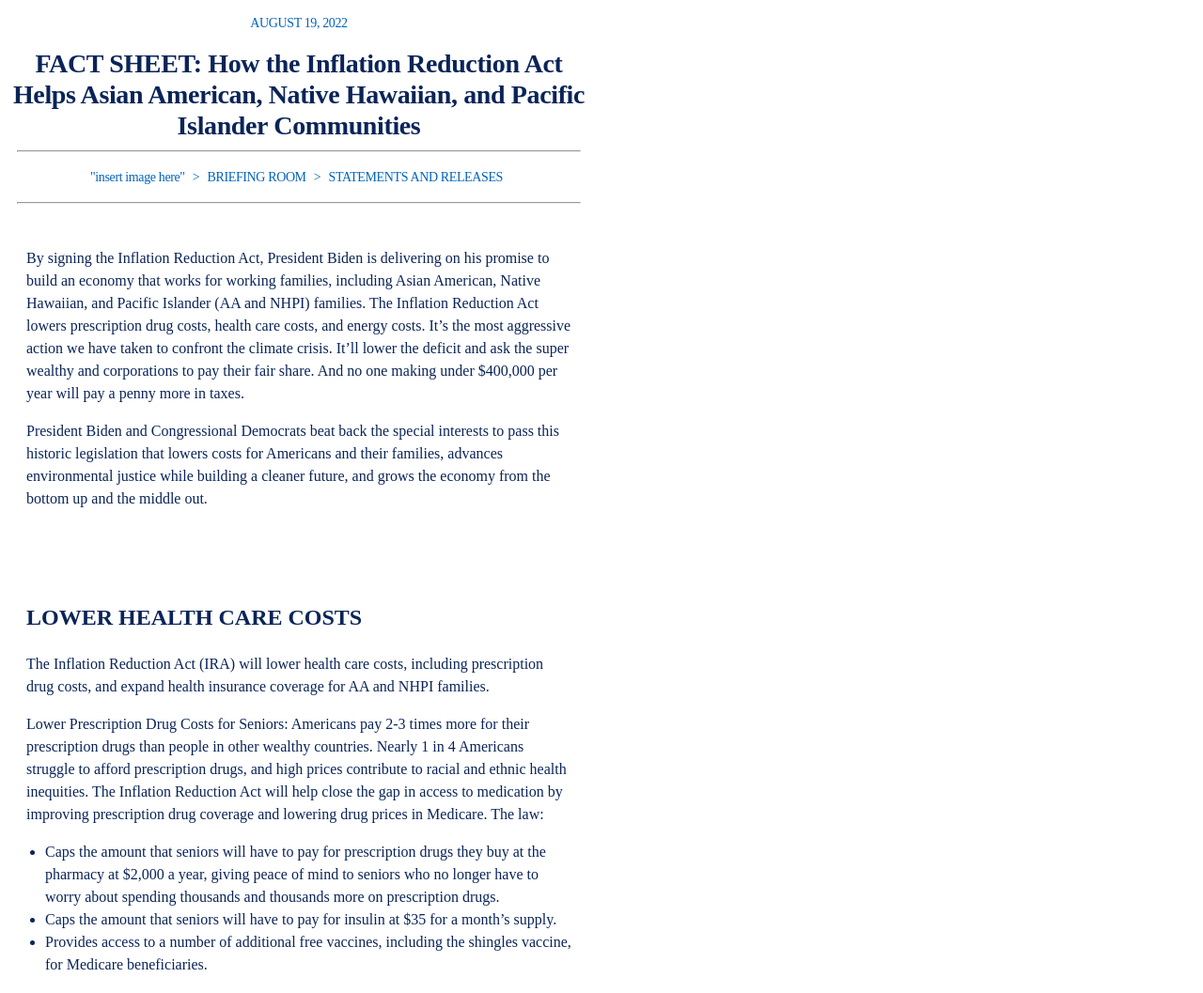
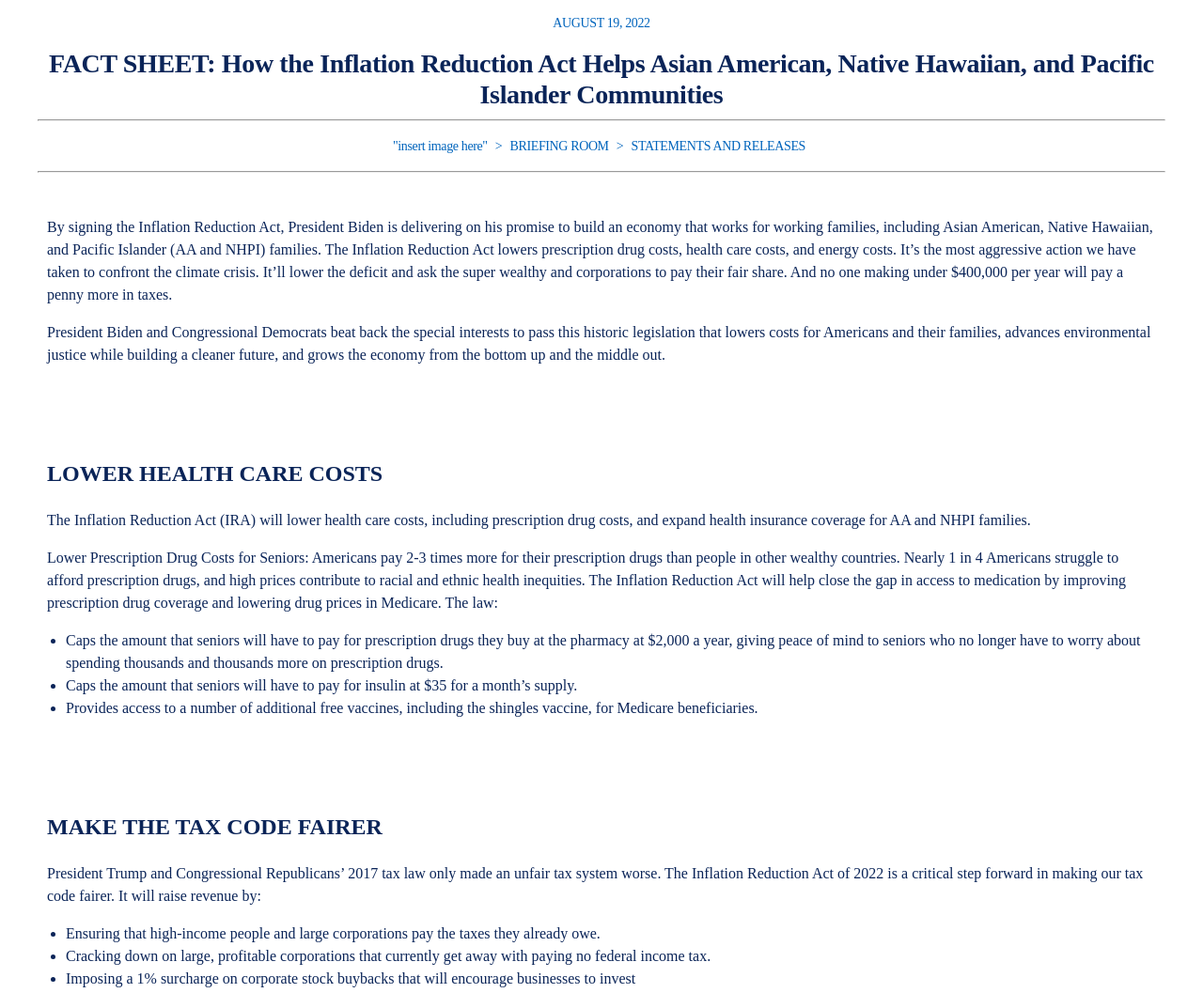
Before and after one commit to sravanimukkavalli/web-platform-uhm3pn, a plain HTML site: page second.html in a window 1280 px wide. Shown: the top 1057 px of the page at 94% size. Drawn offline with Linux system fonts and the light colour scheme.

Commit message:
1 file modified

```diff
--- a/second.html
+++ b/second.html
@@ -12,7 +12,11 @@
       body {
         font-family: MercurySSm-Book-Pro_Web, serif;
         color: #0a2458;
-        max-width: calc(50% - 20px);
+        display: flex;
+        flex-direction: column;
+        align-items: center;
+        margin-left: 30px;
+        margin-right: 30px;
       }
 
       h1,
@@ -32,6 +36,7 @@
         flex: 0 0 auto;
         max-width: 100%;
         text-align: center;
+
         width: 100%;
       }
       header hr {
@@ -126,7 +131,7 @@
     </style>
   </head>
 
-  <body>
+  <body style="display: flex; flex-direction: column; align-items: center">
     <header>
       <p>AUGUST 19, 2022</p>
       <h1>
```
